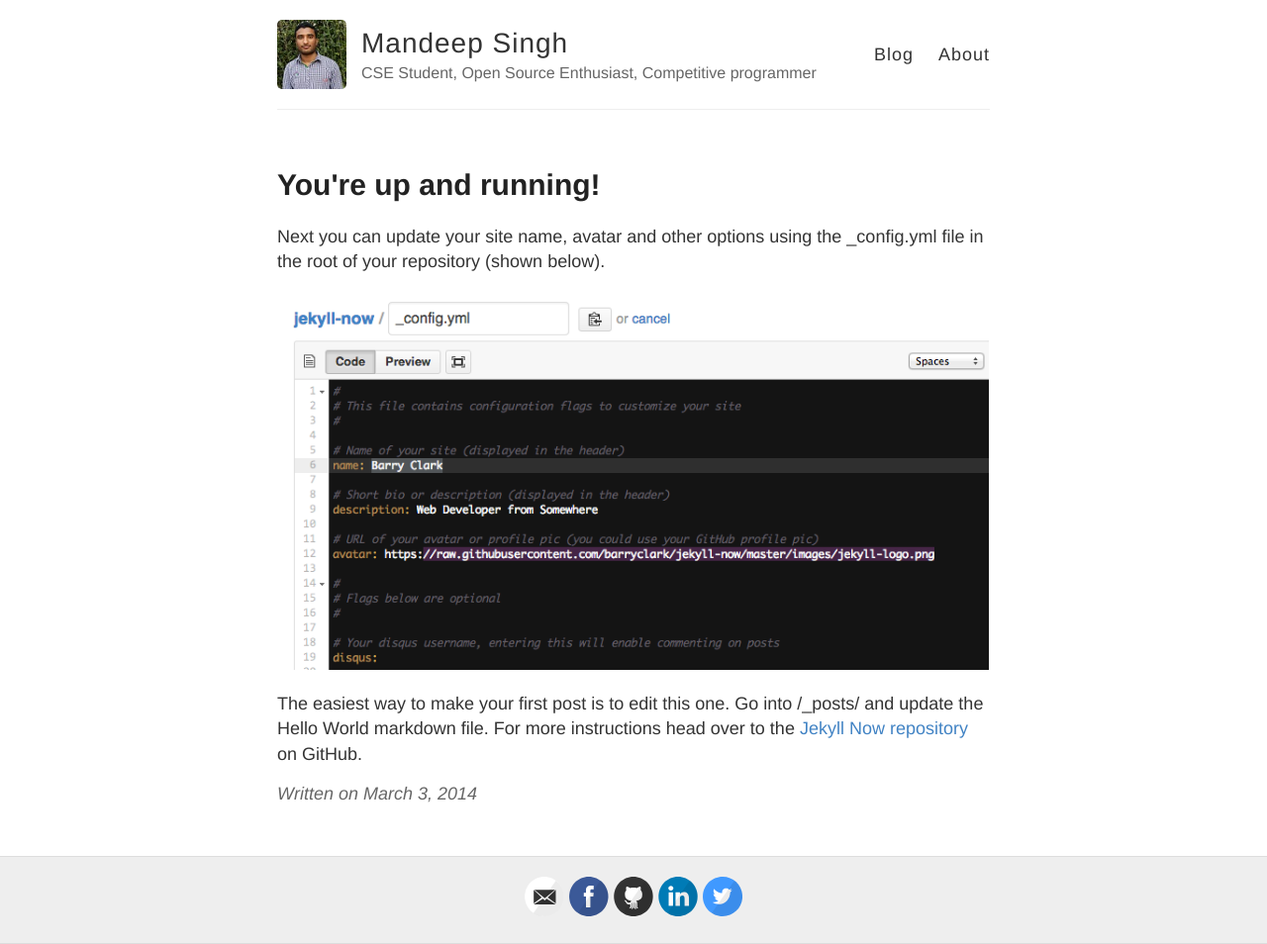
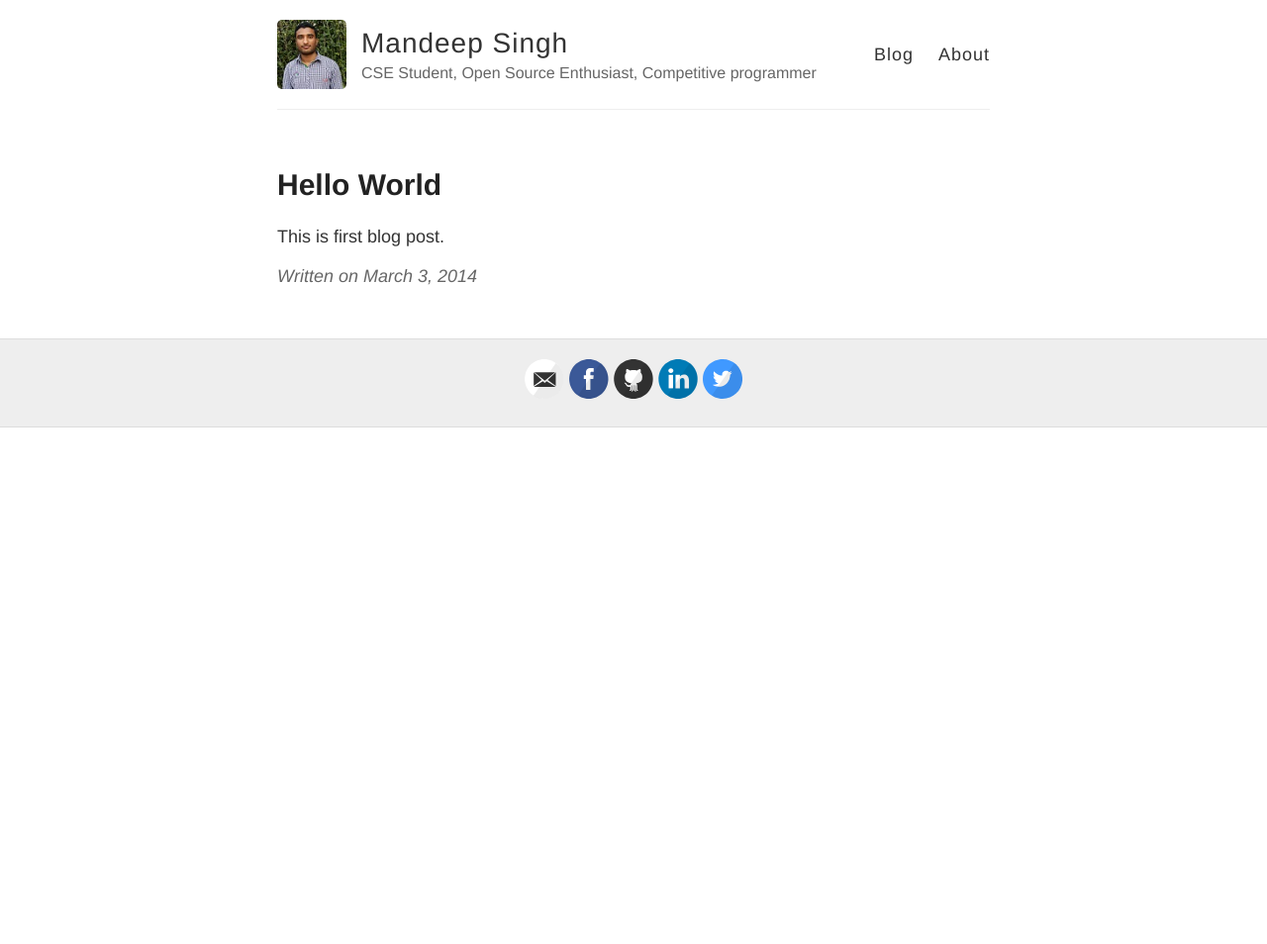
Before and after one commit to msdeep14/msdeep14.github.io, a Jekyll site: the page built from _posts/2014-3-3-Hello-World.md, in a window 1280 px wide. Shown: the whole page at 99% size. Built offline with Jekyll 4.4.1, drawn with Linux system fonts in a browser that asks for light colours; after the commit the page ends 900 px from its top, so only the background shows below that.

Commit message:
first blog

```diff
--- a/_posts/2014-3-3-Hello-World.md
+++ b/_posts/2014-3-3-Hello-World.md
@@ -1,10 +1,6 @@
 ---
 layout: post
-title: You're up and running!
+title: Hello World
 ---
 
-Next you can update your site name, avatar and other options using the _config.yml file in the root of your repository (shown below).
-
-![_config.yml]({{ site.baseurl }}/images/config.png)
-
-The easiest way to make your first post is to edit this one. Go into /_posts/ and update the Hello World markdown file. For more instructions head over to the [Jekyll Now repository](https://github.com/barryclark/jekyll-now) on GitHub.
+This is first blog post.
```
